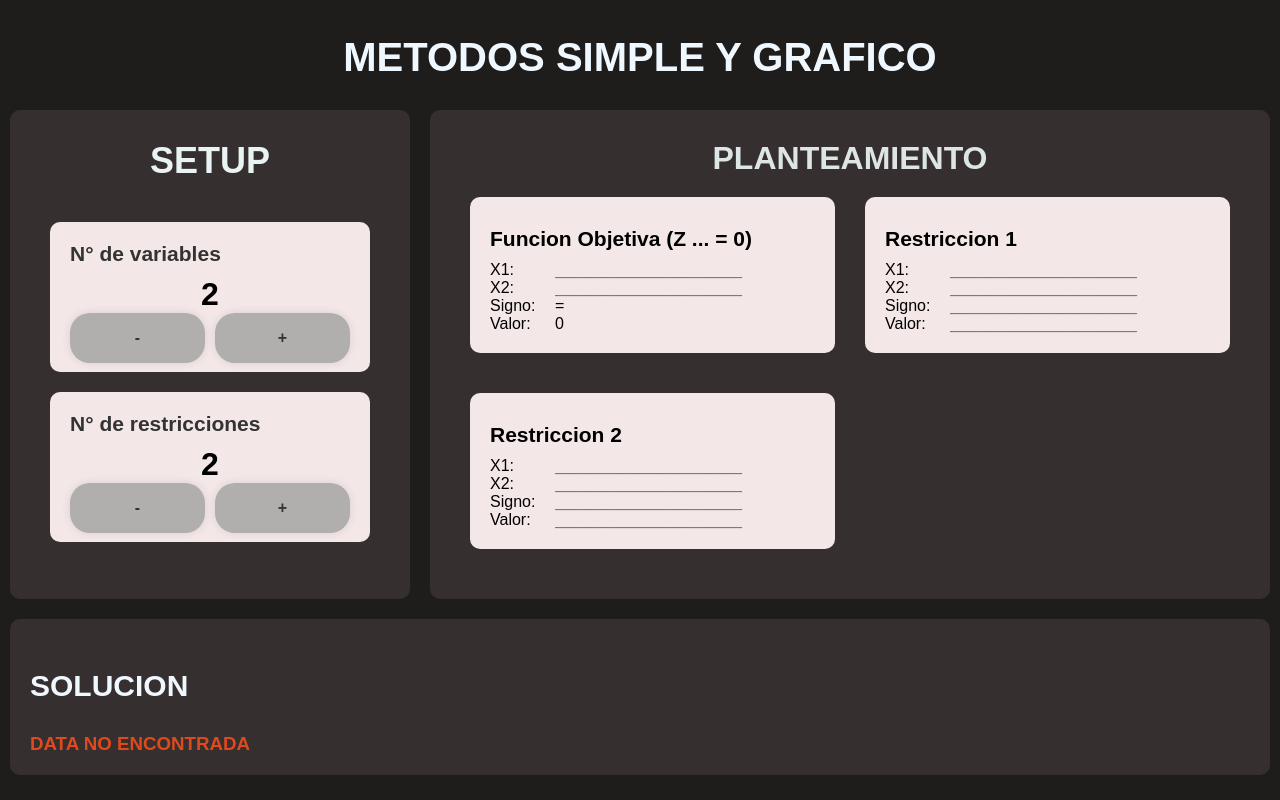
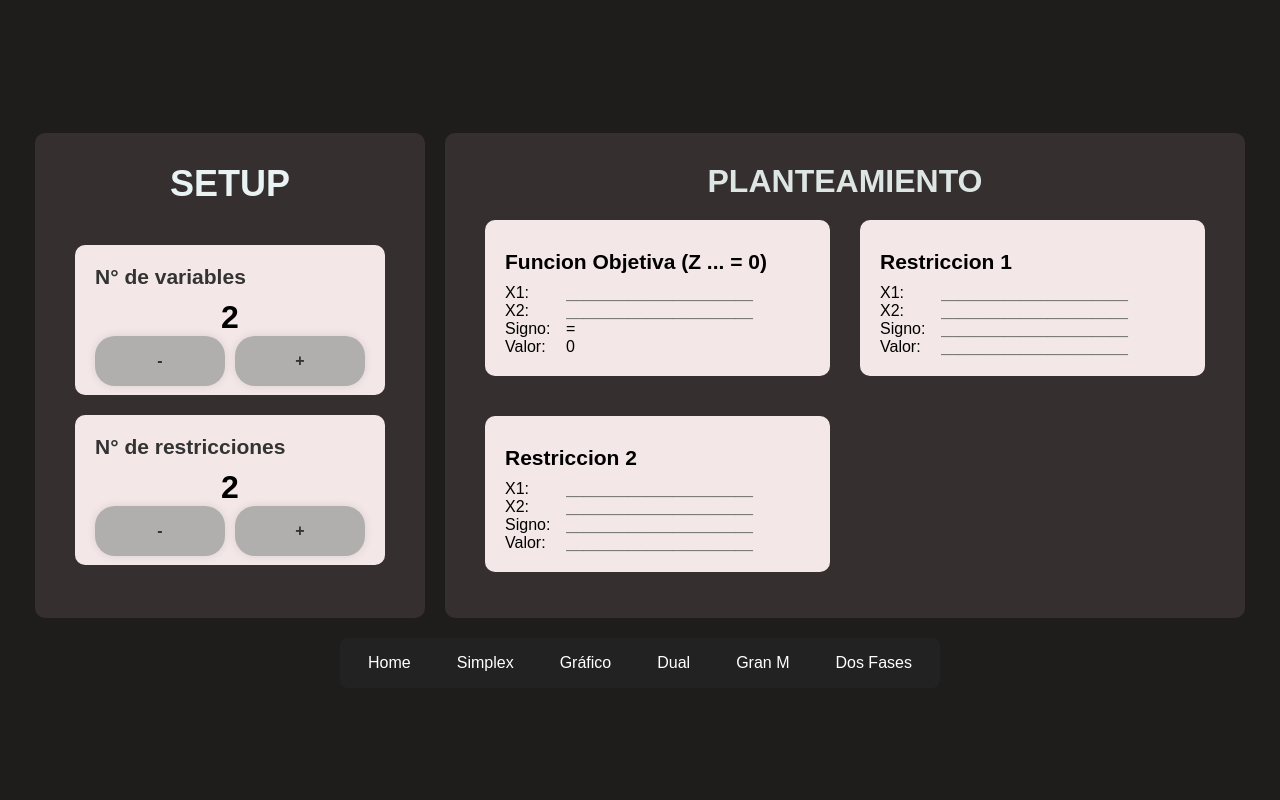
Before and after one commit to NexusOnePlus/react_app, a React (Vite) app: page / in a window 1280 px wide. Built offline with nearby package versions, Linux system fonts and the light colour scheme; a web font is replaced by a local one.

Commit message:
Cookies en procesos

```diff
--- a/public/components/ui/espacios.jsx
+++ b/public/components/ui/espacios.jsx
@@ -1,10 +1,12 @@
-import React, { useState } from 'react'
+import React, { useEffect, useState } from 'react'
 import Tabla from './tabla';
+import { useLocalStorage } from "./localstorage";
 import './espacios.css'
 
 const Espacios = () => {
-    const [variables, setVariables] = useState(2);
-    const [restricciones, setRestricciones] = useState(2);
+    const [variables, setVariables] = useLocalStorage('variables', 2)
+    const [restricciones, setRestricciones] = useLocalStorage('restricciones',2)
+
 
     const handleVariables = (value) => {
         if (variables + value >= 2) {
--- a/public/components/ui/header.css
+++ b/public/components/ui/header.css
@@ -1,9 +1,36 @@
+.Barraza {
+    margin-top: 20px;
+    display: grid;
+    place-items: center;
+}
+.principal{
+    margin: 0;
+    padding: 0;
+    box-sizing: border-box;
+    display: grid;
+    justify-content: center;
+    margin-top: 20px;
+    min-height: 10vh;
+    align-items: center;
+}
 
-.titulo {
-    color: aliceblue;
-    text-align: center;
-    font-family: 'Poppins', sans-serif;
-    font-size: 40px;
-    font-weight: 800;
-    padding: 30px 0px;
+nav {
+    position: relative;
+    width: 600px;
+    height: 50px;
+    background: #222;
+    border-radius: 8px;
+    display: flex;
+    justify-content: center;
+    align-items: center;
 }
+
+nav a {
+    position: relative;
+    display: inline-block;
+    font-size: 1em;
+    font-weight: 500;
+    color: #fff;
+    text-decoration: none;
+    padding: 0 23px;
+}
--- a/public/components/ui/header.jsx
+++ b/public/components/ui/header.jsx
@@ -1,9 +1,40 @@
 import React from 'react'
+import { BrowserRouter, Link, Route, Routes } from 'react-router-dom'
+import Espacios from './espacios'
+import Tablitas from "./proceso"
 import './header.css'
 const Menu = () => {
   return (
-    <div className="titulo">
-      METODOS SIMPLE Y GRAFICO
+    <div className='principal'>
+      <BrowserRouter>
+        <Routes>
+          <Route path="/" element={<Espacios />}/>
+          <Route path='/Simplex' element={<Tablitas />}/>
+        </Routes>
+        <div className='Barraza'>
+          <nav className='barra'>
+            <Link to='/' >
+              Home
+            </Link>
+            <Link to='/Simplex' >
+              Simplex
+            </Link>
+            <Link to='#' >
+              Gráfico
+            </Link>
+            <Link to='#' >
+              Dual
+            </Link>
+            <Link to='#' >
+              Gran M
+            </Link>
+            <Link>
+              Dos Fases
+            </Link>
+            <span></span>
+          </nav>
+        </div>
+      </BrowserRouter>
     </div>
   )
 }
--- /dev/null
+++ b/public/components/ui/localstorage.jsx
@@ -0,0 +1,23 @@
+import { useState } from "react";
+
+export function useLocalStorage(key, initialValue) {
+    const [storedvalue, setStoredValue] = useState(() => {
+        try {
+            const item = window.localStorage.getItem(key);
+            return item ? JSON.parse(item) : initialvalue;
+        } catch {
+            return initialValue;
+        }
+    })
+    const setValue = value => {
+        try {
+            setStoredValue(value)
+            window.localStorage.setItem(key, JSON.stringify(value))
+        }
+        catch (e) {
+            console.error("local", e)
+        }
+    }
+    return [storedvalue, setValue]
+
+}
--- a/public/components/ui/proceso.css
+++ b/public/components/ui/proceso.css
@@ -4,7 +4,10 @@
     background-color: rgb(54, 47, 47);
     border-radius: 10px;
     padding: 20px 20px;
-    margin: 20px 10px;
+    /* margin: 20px 10px; */
+    height: 485px;
+    width: 1230px;
+    overflow: auto;
 }
 
 .titu {
--- a/public/components/ui/tabla.css
+++ b/public/components/ui/tabla.css
@@ -1,13 +1,14 @@
 .tab{
     display: grid;
     grid-column-gap: 30px;
-    width: 840px;
+    width: 800px;
     background: rgb(54, 47, 47);
     color: rgb(233, 243, 244);
     border-radius: 10px;
-
+    height: 485px;
     margin-left: 10px;
     margin-right: 10px;
+    overflow: auto;
 }
 .xd {
     color: rgb(222, 230, 229);
@@ -17,6 +18,7 @@
     display: grid;
     grid-template-columns:  1fr 1fr;
     grid-column-gap: 30px;
+
 }
 .Tabla {
     padding: 30px 40px;
--- a/src/App.jsx
+++ b/src/App.jsx
@@ -8,10 +8,6 @@ function App() {
     <MatrixProvider>
     <div>
       <Menu />
-      <div className="App">
-        <Espacios />
-      </div>
-        < Proceso />
     </div>
     </MatrixProvider>
   );
```
Also changed, not shown: package.json (+4 -3 lines), 1 other file (tests, documents, lock files or other folders).
